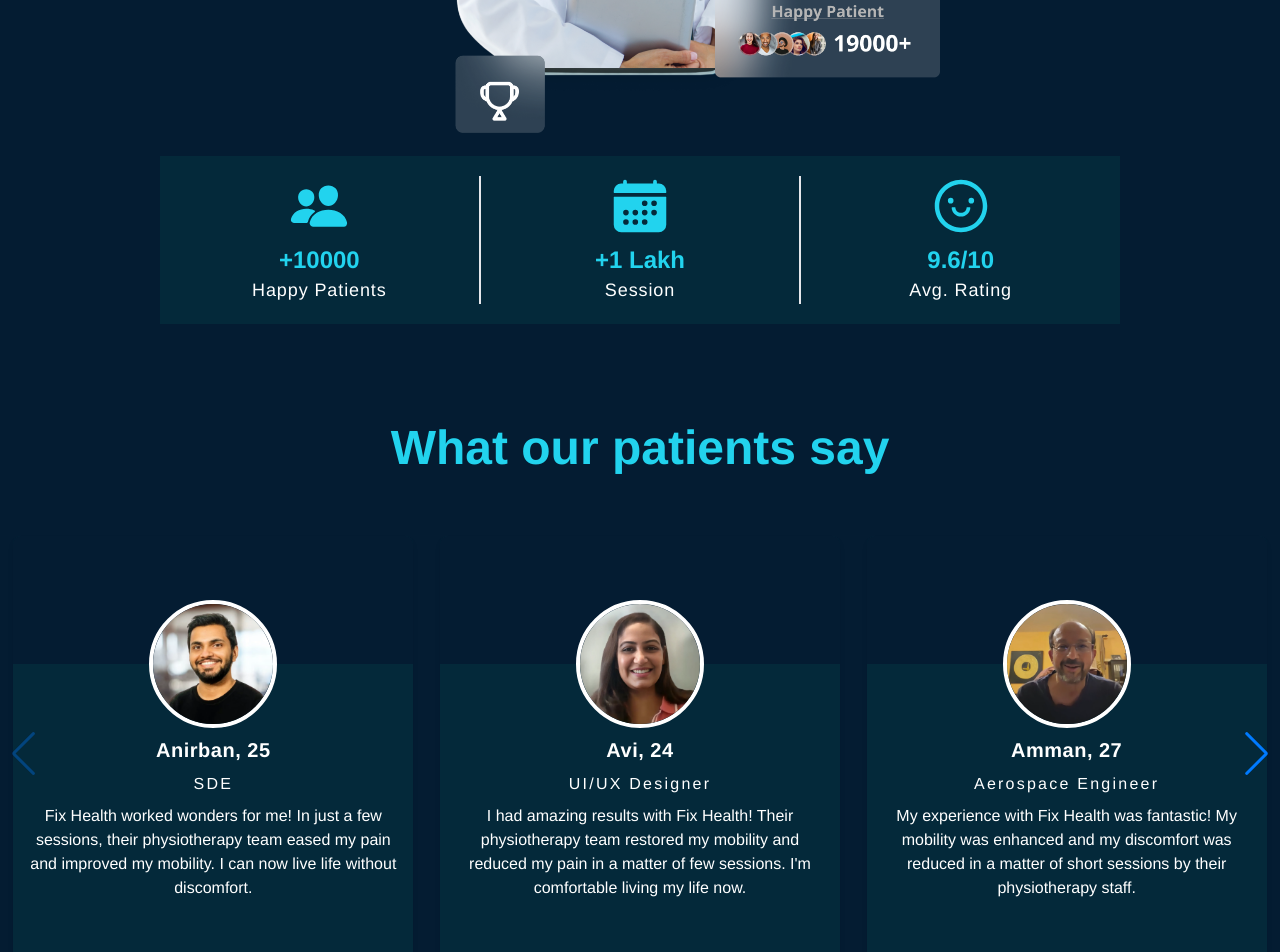
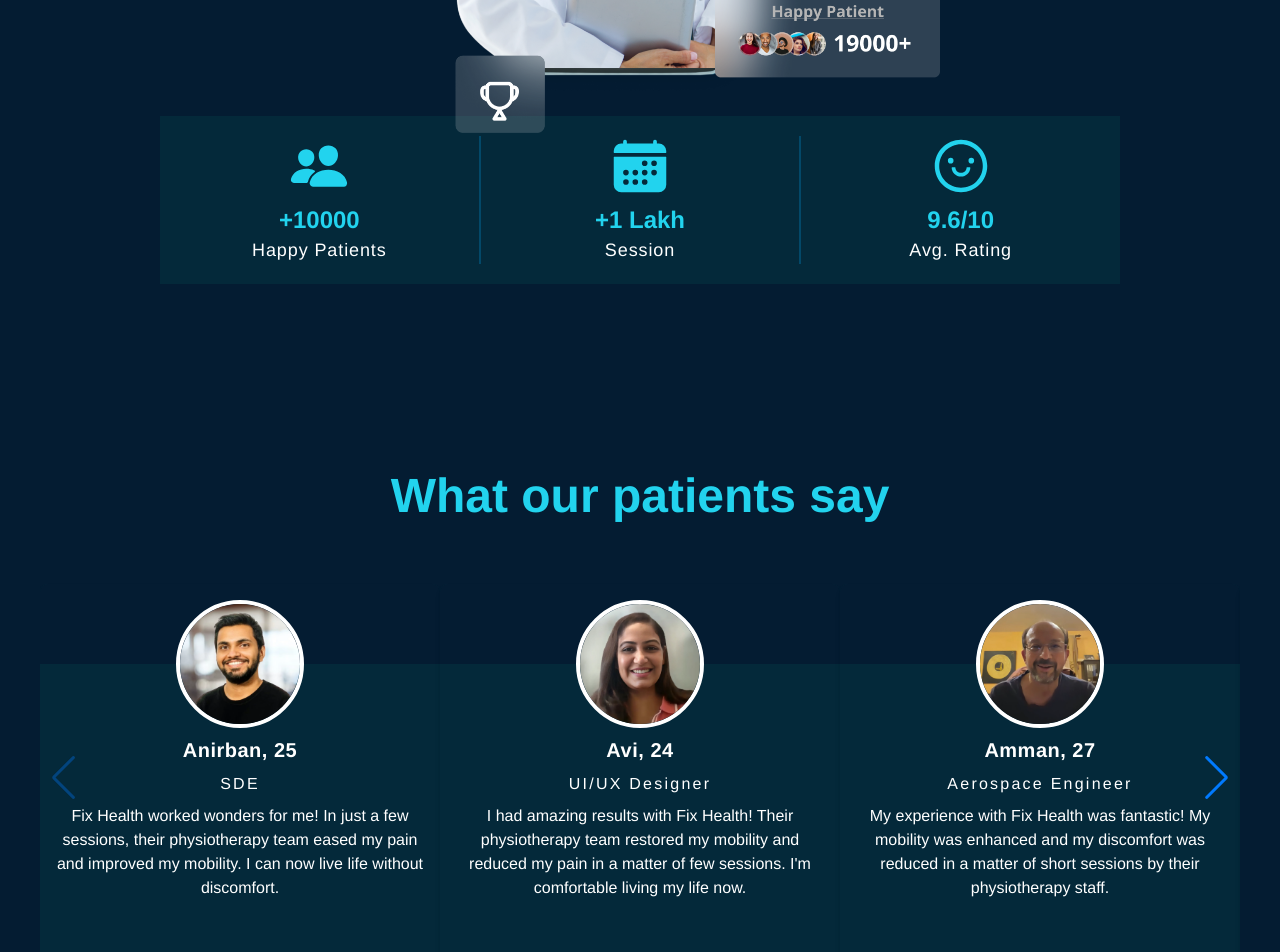
Before and after one commit to AbhishekPurty/fixhealth, a Next.js app: page / in a window 1280 px wide. Shown: the part 940-1892 px from the top of the page. Built offline with nearby package versions, Linux system fonts and the light colour scheme.

Commit message:
stats border and testimony card top padding rework

```diff
--- a/components/Stats.tsx
+++ b/components/Stats.tsx
@@ -3,15 +3,15 @@
 
 const Stats = () => {
   return (
-      <div id="stats" className="py-10 my-5 lg:px-10">
+      <div id="stats" className="pb-10 my-5 lg:px-10">
           <div className="container mx-auto h-full py-5 bg-[#04293A]">
             <div className="flex flex-col lg:flex-row gap-y-6 justify-between">
-              <div className="flex-1 flex flex-col lg:border-r-2 items-center">
+              <div className="flex-1 flex flex-col lg:border-r-2 border-[#034868] items-center">
                 <div className="text-6xl mb-2 text-cyan-400"><IoPeople /></div>
                 <div className="text-2xl xl:text-[40px] font-semibold text-cyan-400 xl:mb-2">+10000</div>
                 <div className="tracking-wider text-lg">Happy Patients</div>
               </div>
-              <div className="flex-1 flex flex-col lg:border-r-2 items-center">
+              <div className="flex-1 flex flex-col lg:border-r-2 border-[#034868] items-center">
                 <div className="text-6xl mb-2 text-cyan-400"><IoCalendar /></div>
                 <div className="text-2xl xl:text-[40px] font-semibold text-cyan-400 xl:mb-2">+1 Lakh</div>
                 <div className="tracking-wider text-lg">Session</div>
--- a/components/Testimonycard.tsx
+++ b/components/Testimonycard.tsx
@@ -31,9 +31,9 @@
     //     </div>
     //     </div>
     // </div>
-        <div className="container justify-center pb-12 mx-auto flex flex-col items-center text-white ">
+        <div className="container justify-center mx-auto flex flex-col items-center text-white ">
             <div className="w-[20rem] lg:w-[25rem] h-[27rem] xs:w-auto max-w-sm shadow-md mb-5 sm:mx-auto mt-16 bg-[#04293A] rounded-lg text-gray-900 hover:scale-[1.03] duration-500 ease-in-out">
-            <div className="rounded-t-lg h-32 bg-[#041C32] overflow-hidden">
+            <div className="rounded-t-lg h-20 bg-[#041C32] overflow-hidden">
                 {/* <img className="object-cover object-top w-full" src="./contact.png" alt='cover photo'></img> */}
             </div>
             <div className="mx-auto w-32 h-32 relative -mt-16 border-4 border-white rounded-full overflow-hidden">
--- a/components/Testmonial_v2.tsx
+++ b/components/Testmonial_v2.tsx
@@ -18,11 +18,11 @@
 
 const Testmonial_v2 = () => {
   return (
-    <div id="testimonials" className="py-10">
+    <div id="testimonials" className="py-32">
       <div className="flex flex-col px-5 mx-10 items-center justify-center text-5xl text-cyan-400 font-semibold">
           What our patients say
       </div>
-      <div className="flex flex-row items-center justify-center">
+      <div className="flex flex-row items-center justify-center mx-10">
         <Swiper
           // install Swiper modules
           modules={[Navigation, Pagination, Scrollbar, A11y]}
```
